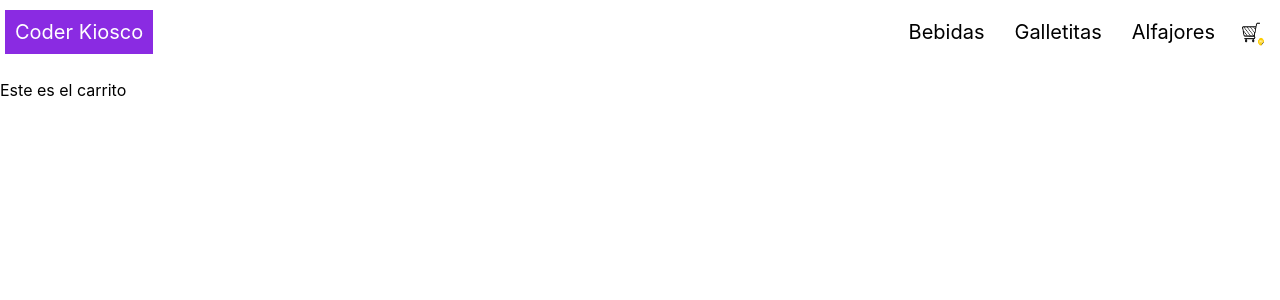
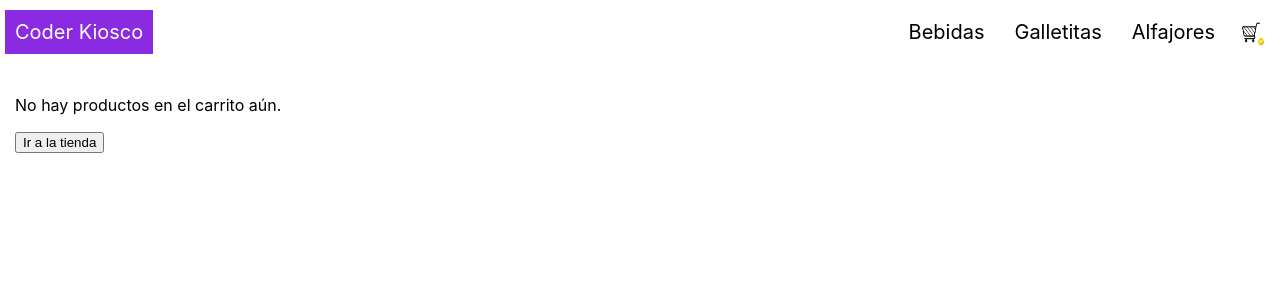
Before and after one commit to lukraya/coderhouse-reactjs, a React (Create React App) app: page /cart in a window 1280 px wide. Shown: the top 300 px of the page. Built offline with nearby package versions, Linux system fonts and the light colour scheme.

Commit message:
Desafío clase 11: removeItem y clear funcionales. Falta subtotales, total y widget.

```diff
--- a/src/CartContext.js
+++ b/src/CartContext.js
@@ -20,23 +20,29 @@ const CartProvider = ({children}) => {
     //chuequea si el producto ya fue agregado, si no, lo agrega
     const isInCart = (producto)=> {
         const existe = cart.find(element => element.producto.id === producto.producto.id)
-        console.log(existe)
+        /* console.log(existe) */
         if (!existe) {setCart(cart => [...cart, producto])}
             else{alert("El producto ya se encuentra en el carrito.")}
     }
 
     //remover un item del carrito usando su id
     const removeItem = (itemId)=> {
+        quitarItem(itemId, borrarItem)
+    }
+
+    const quitarItem = (itemId, callback)=> {
         const index = cart.indexOf(cart.find(element => element.producto.id === itemId))
-        if (index) {cart.splice(index, 1)}
-        //FALTA TESTEAR
+        callback(index)
+    }
+
+    const borrarItem = (index)=> {
+        setCart(cart.splice(index, 1))
     }
 
     //remover todos los items
     const clear = ()=> {
         setCart([])
     }
-
 
 
     return (
--- a/src/components/Cart.js
+++ b/src/components/Cart.js
@@ -1,18 +1,25 @@
 import React, { useContext } from 'react'
+import { NavLink } from 'react-router-dom'
 import { contexto } from '../CartContext'
-import Item from './Item'
+import CartItem from './CartItem'
 
 const Cart = () => {
-  const {cart} = useContext(contexto)
-  /* console.log(producto) */
-  console.log(cart)
+  const {cart, clear} = useContext(contexto)
+  /* console.log(cart) */
 
     return (
-        <>
+        <div className="cart">
           {cart.length > 0 ?
-          cart.map(item=>{return <p key={item.producto.id}>Producto: {item.producto.title} Cantidad: {item.cantidad}</p>})
-          : <p>Este es el carrito</p>}
-        </>
+          <>
+          {cart.map(item=>{return <CartItem key={item.producto.id} item={item}/>})}
+          <p>Total: $</p>
+          <button onClick={clear}>Vaciar el carrito</button>
+          </>
+          : <>
+              <p>No hay productos en el carrito aún.</p>
+              <button><NavLink to="/">Ir a la tienda</NavLink></button>
+            </>}
+        </div>
     )
 }
 
--- /dev/null
+++ b/src/components/CartItem.js
@@ -0,0 +1,20 @@
+import React, {useContext} from 'react'
+import { contexto } from '../CartContext'
+import './styles.css'
+
+const CartItem = ({item})=> {
+    /* console.log(item) */
+    const {cantidad, producto} = item
+    const {removeItem} = useContext(contexto)
+
+    return (<div className="productoCart">
+        <h4>{producto.title} {/* {String.fromCharCode(40) + cantidad + String.fromCharCode(41)} */}</h4>
+        <img src={producto.pictureURL} alt={producto.title} height="70px" width="70px"></img>
+        <p>Precio: ${producto.price}</p>
+        <p>Cantidad: {cantidad}</p>
+        <p>Subtotal: ${producto.price * cantidad}</p>
+        <button onClick={()=>removeItem(producto.id)}>Quitar del carrito</button>
+    </div>)
+}
+
+export default CartItem
--- a/src/components/Item.js
+++ b/src/components/Item.js
@@ -6,7 +6,7 @@ const Item = ({item})=> {
     /* console.log(item.pictureURL); */
 
     return <div>
-        <img src={item.pictureURL} alt={item.title} height="50px" width="50px"></img>
+        <img src={item.pictureURL} alt={item.title} height="70px" width="70px"></img>
         <p>{item.title} ${item.price}</p>
         <div>
             <NavLink to={`/item/${item.id}`}>Ver detalle</NavLink>
--- a/src/components/styles.css
+++ b/src/components/styles.css
@@ -85,3 +85,13 @@ a:hover {
 #agregar {
     margin-top: 10px;
 }
+
+/* ESTILOS CART  */
+.cart {
+    padding: 15px;
+}
+
+.productoCart {
+    display: inline-block;
+    margin: 10px 15px 10px 0px;
+}
```
Also changed, not shown: 1 other file (tests, documents, lock files or other folders).
